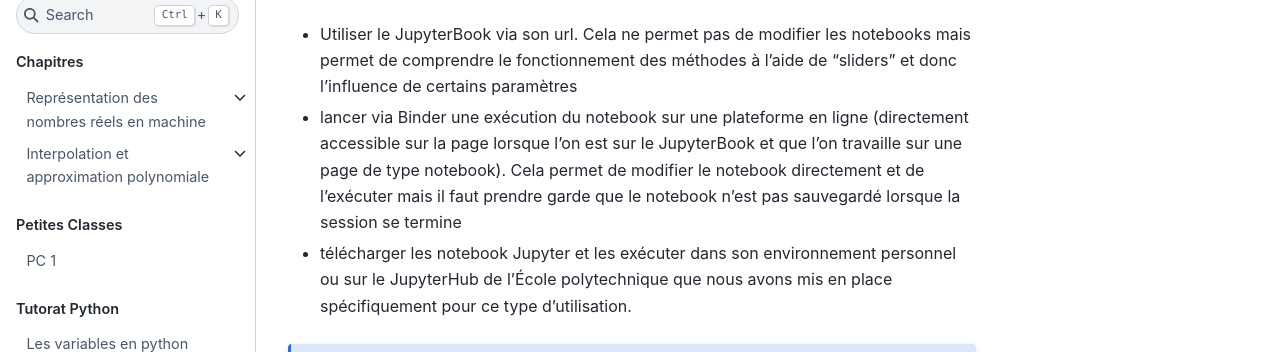
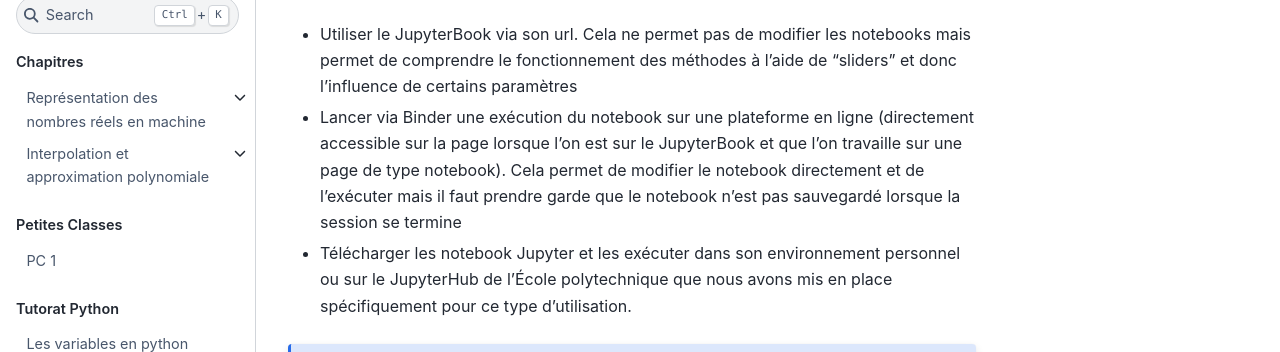
Before and after one commit to seriesl/jupyterbook, a Jupyter Book: the page built from content/home.md, in a window 1280 px wide and 900 px high, scrolled down 558 px. Shown: the part 176-528 px from the top of the window. Built offline with Jupyter Book 1.0.4 settings and Sphinx 7.4.7 and the Sphinx Book theme 1.1.4, drawn with Linux system fonts in a browser that asks for light colours; comment, search, counter and statistics services are not loaded.

Commit message:
Update home.md

```diff
--- a/content/home.md
+++ b/content/home.md
@@ -11,10 +11,8 @@ Le polycopié permet de fournir une base solide pour le premier point au-delà d
 Nous avons donc entrepris cette année de fournir un lieu unifié, grâce aux possibilités qu'offre le JupyterBook, permettant une utilisation facilitée des notebooks et une véritable flexibilité pour les élèves. Trois modes sont alors possibles :
 
 - Utiliser le JupyterBook via son url. Cela ne permet pas de modifier les notebooks mais permet de comprendre le fonctionnement des méthodes à l'aide de "sliders" et donc l'influence de certains paramètres
-- lancer via Binder une exécution du notebook sur une plateforme en ligne (directement accessible sur la page lorsque l'on est sur le JupyterBook et que l'on travaille sur une page de type notebook). Cela permet de modifier le notebook directement et de l'exécuter mais il faut prendre garde que le notebook n'est pas sauvegardé lorsque la session se termine
-- télécharger les notebook Jupyter et les exécuter dans son environnement personnel ou sur le JupyterHub de l'École polytechnique que nous avons mis en place spécifiquement pour ce type d'utilisation.
-
-
+- Lancer via Binder une exécution du notebook sur une plateforme en ligne (directement accessible sur la page lorsque l'on est sur le JupyterBook et que l'on travaille sur une page de type notebook). Cela permet de modifier le notebook directement et de l'exécuter mais il faut prendre garde que le notebook n'est pas sauvegardé lorsque la session se termine
+- Télécharger les notebook Jupyter et les exécuter dans son environnement personnel ou sur le JupyterHub de l'École polytechnique que nous avons mis en place spécifiquement pour ce type d'utilisation.
 
 
 
```
